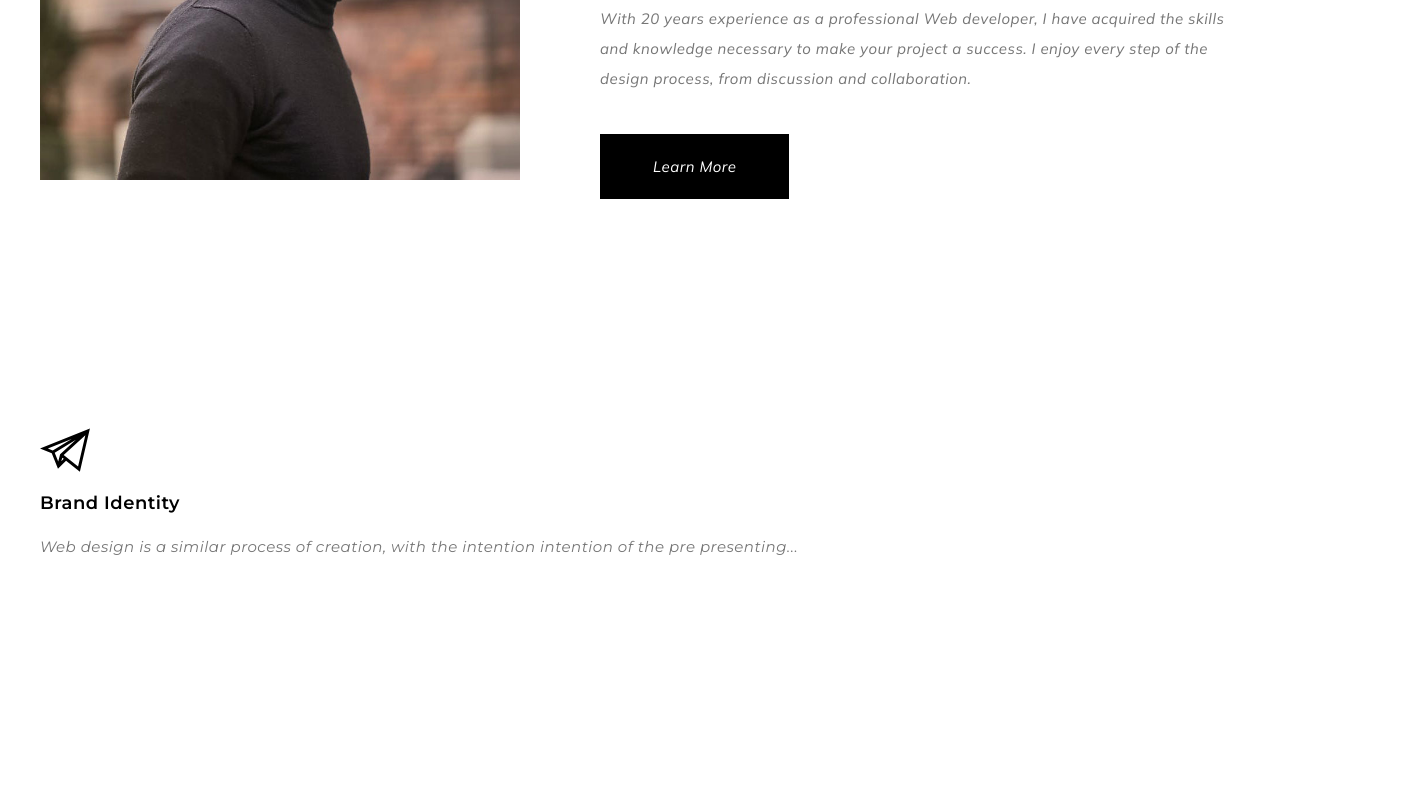
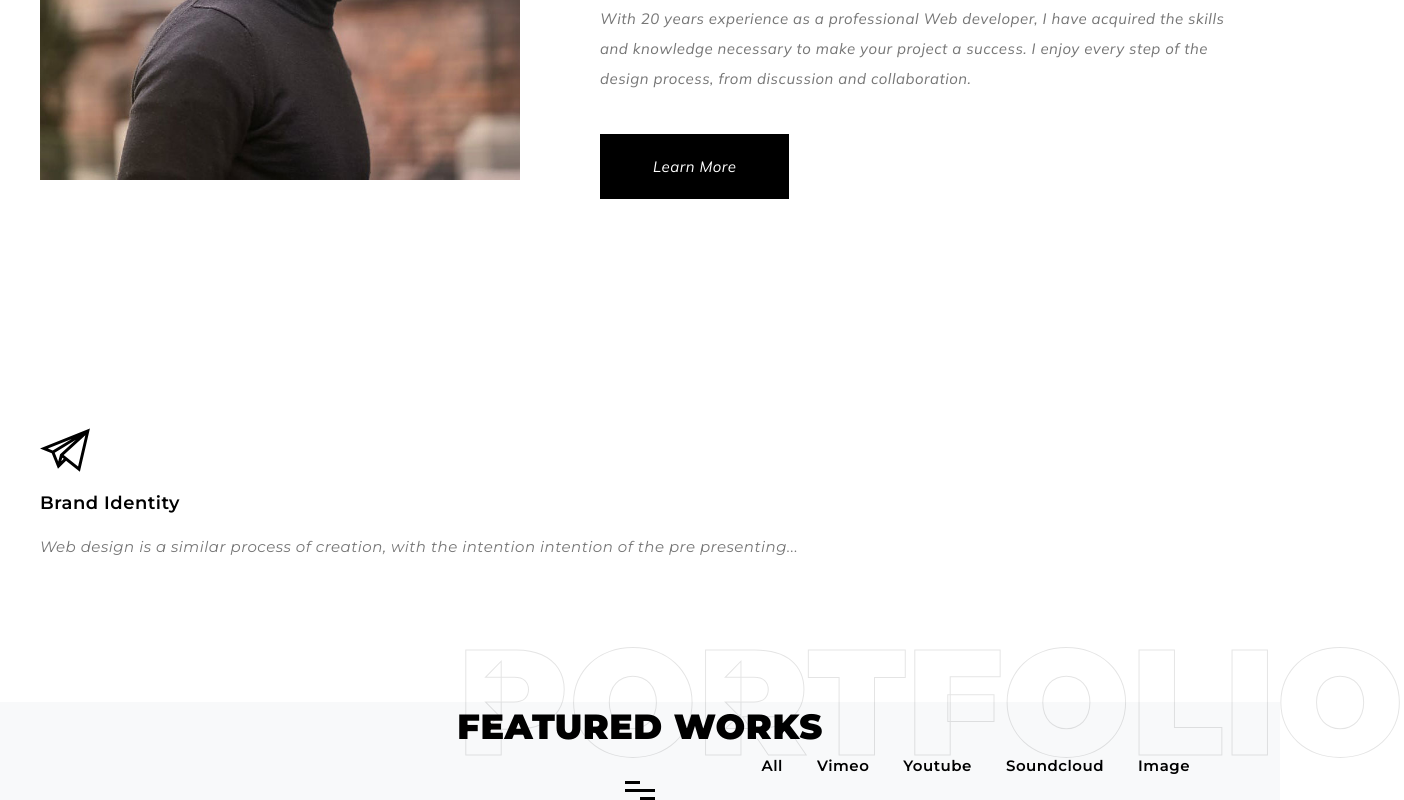
Before and after one commit to wBlanck/portfolio-tailwindcss, a website: page scssVersion/index.html in a window 1280 px wide. Shown: the part 1256-2056 px from the top of the page, 1404 px wide, since content can reach past the window. Before the commit the page ends 1958 px from the top, so only its background shows below. Drawn offline with nearby package versions, Linux system fonts and the light colour scheme; files that its build step writes are made by us from their sources.

Commit message:
no message

```diff
--- a/scssVersion/app/scss/components/_index.scss
+++ b/scssVersion/app/scss/components/_index.scss
@@ -1,10 +1,11 @@
 // Example
 @forward 'component1';
-@forward 'hamburger';
+@forward 'hamburgers';
 @forward 'nav';
 @forward 'home';
 @forward 'about';
 @forward 'services';
+@forward 'portfolio';
 
 
 
--- a/scssVersion/app/scss/components/hamburger.scss
+++ /dev/null
@@ -1,25 +0,0 @@
-@use '../util' as *;
-
-.hamburger {
-  position: relative;
-  cursor: pointer;
-
-
-  @include breakpoint('medium-2'){
-    display: none;
-  }
-
-  span {
-    height: rem(2);
-    width: rem(30);
-    background-color: var(--clr-black);
-    display: block;
-
-    &:nth-child(1) {
-      margin-bottom: 5px;
-    }
-    &:nth-child(3) {
-      margin-top: 5px;
-    }
-  }
-}
--- /dev/null
+++ b/scssVersion/app/scss/components/hamburgers.scss
@@ -0,0 +1,50 @@
+@use '../util' as *;
+
+.hamburger {
+  position: relative;
+  cursor: pointer;
+
+
+  @include breakpoint('medium-2'){
+    display: none;
+  }
+
+  span {
+    height: rem(2);
+    width: rem(30);
+    background-color: var(--clr-black);
+    display: block;
+
+    &:nth-child(1) {
+      margin-bottom: 5px;
+    }
+    &:nth-child(3) {
+      margin-top: 5px;
+    }
+  }
+}
+.hamburger-2 {
+  position: relative;
+  cursor: pointer;
+  display: none;
+
+  @include breakpoint('large'){
+    display: block;
+  }
+  span {
+    height: rem(3);
+    width: rem(30);
+    background-color: var(--clr-black);
+    display: block;
+    position: relative;
+    &:nth-child(1) {
+      margin-bottom: 5px;
+      width: rem(15);
+    }
+    &:nth-child(3) {
+      margin-top: 5px;
+      width: rem(15);
+      margin-left: auto;
+    }
+  }
+}
--- a/scssVersion/app/scss/components/nav.scss
+++ b/scssVersion/app/scss/components/nav.scss
@@ -12,18 +12,29 @@
   background-color: var(--clr-white);
   border-bottom: 1px solid rgba(0,0,0,.2);
 
-  @include breakpoint('medium-2'){
-    background-color: transparent;
-    border: none;
-  }
-
-  &__list {
+  .list {
     display: none;
 
     @include breakpoint('medium-2'){
       display: flex;
     }
   }
+
+  @include breakpoint('medium-2'){
+    background-color: transparent;
+    border: none;
+  }
+
+
+}
+.logo {
+  img {
+    max-width: rem(70);
+  }
+}
+
+.list {
+
   &__item {
 
   }
@@ -33,11 +44,5 @@
   &__link {
     color: var(--clr-black);
     font-weight: 600;
-
   }
 }
-.logo {
-  img {
-    max-width: rem(70);
-  }
-}
--- /dev/null
+++ b/scssVersion/app/scss/components/portfolio.scss
@@ -0,0 +1,22 @@
+@use '../util' as *;
+
+
+.portfolio {
+  background-color: #f8f9fa;
+
+  &__headings {
+    display: flex;
+    flex-direction: column;
+    align-items: center;
+    position: relative;
+    z-index: 1;
+  }
+  .list {
+    position: relative;
+    z-index: 10;
+    display: flex;
+    flex-wrap: wrap;
+    margin-left: auto;
+    margin-right: rem(50);
+  }
+}
--- a/scssVersion/app/scss/globals/typography.scss
+++ b/scssVersion/app/scss/globals/typography.scss
@@ -4,7 +4,7 @@
 	line-height: 30px;
 	font-size: rem(15);
 	letter-spacing: rem(0.5);
-	word-break: break-word;
+	/* word-break: break-word; */
 }
 
 h1,
@@ -25,7 +25,7 @@
 	text-transform: uppercase;
 	line-height: 1.4;
 	position: relative;
-	z-index: -1;
+
 	@include breakpoint('medium-2'){
 		font-size: rem(35);
 	}
--- a/scssVersion/index.html
+++ b/scssVersion/index.html
@@ -18,21 +18,21 @@
 				<a href="#" class="logo">
 					<img src="/app/imgs/logo.png" alt="site LOGO">
 				</a>
-				<ul class="nav__list">
-					<li class="nav__item">
-						<a href="#" class="nav__link">Home</a>
+				<ul class="list">
+					<li class="list__item">
+						<a href="#" class="list__link">Home</a>
 					</li>
-					<li class="nav__item">
-						<a href="#" class="nav__link">About</a>
+					<li class="list__item">
+						<a href="#" class="list__link">About</a>
 					</li>
-					<li class="nav__item">
-						<a href="#" class="nav__link">Portfolio</a>
+					<li class="list__item">
+						<a href="#" class="list__link">Portfolio</a>
 					</li>
-					<li class="nav__item">
-						<a href="#" class="nav__link">News</a>
+					<li class="list__item">
+						<a href="#" class="list__link">News</a>
 					</li>
-					<li class="nav__item">
-						<a href="#" class="nav__link">Contact</a>
+					<li class="list__item">
+						<a href="#" class="list__link">Contact</a>
 					</li>
 				</ul>
 				<div class="hamburger">
@@ -80,6 +80,36 @@
 			</div>
 		</section>
 		<!-- END OF SERVICES -->
-
+		<!-- PORTFOLIO -->
+		<section class="portfolio">
+			<div class="portfolio__content container">
+				<div class="portfolio__headings">
+					<h2 class="section-title">featured works <span class="text-stroke">portfolio</span></h2>
+					<ul class="list">
+						<li class="list__item">
+							<a href="#" class="list__link">All</a>
+						</li>
+						<li class="list__item">
+							<a href="#" class="list__link">Vimeo</a>
+						</li>
+						<li class="list__item">
+							<a href="#" class="list__link">Youtube</a>
+						</li>
+						<li class="list__item">
+							<a href="#" class="list__link">Soundcloud</a>
+						</li>
+						<li class="list__item">
+							<a href="#" class="list__link">Image</a>
+						</li>
+					</ul>
+					<div class="hamburger-2">
+						<span></span>
+						<span></span>
+						<span></span>
+					</div>
+				</div>
+			</div>
+		</section>
+		<!-- END OF PORTFOLIO -->
 	</body>
 </html>
```
